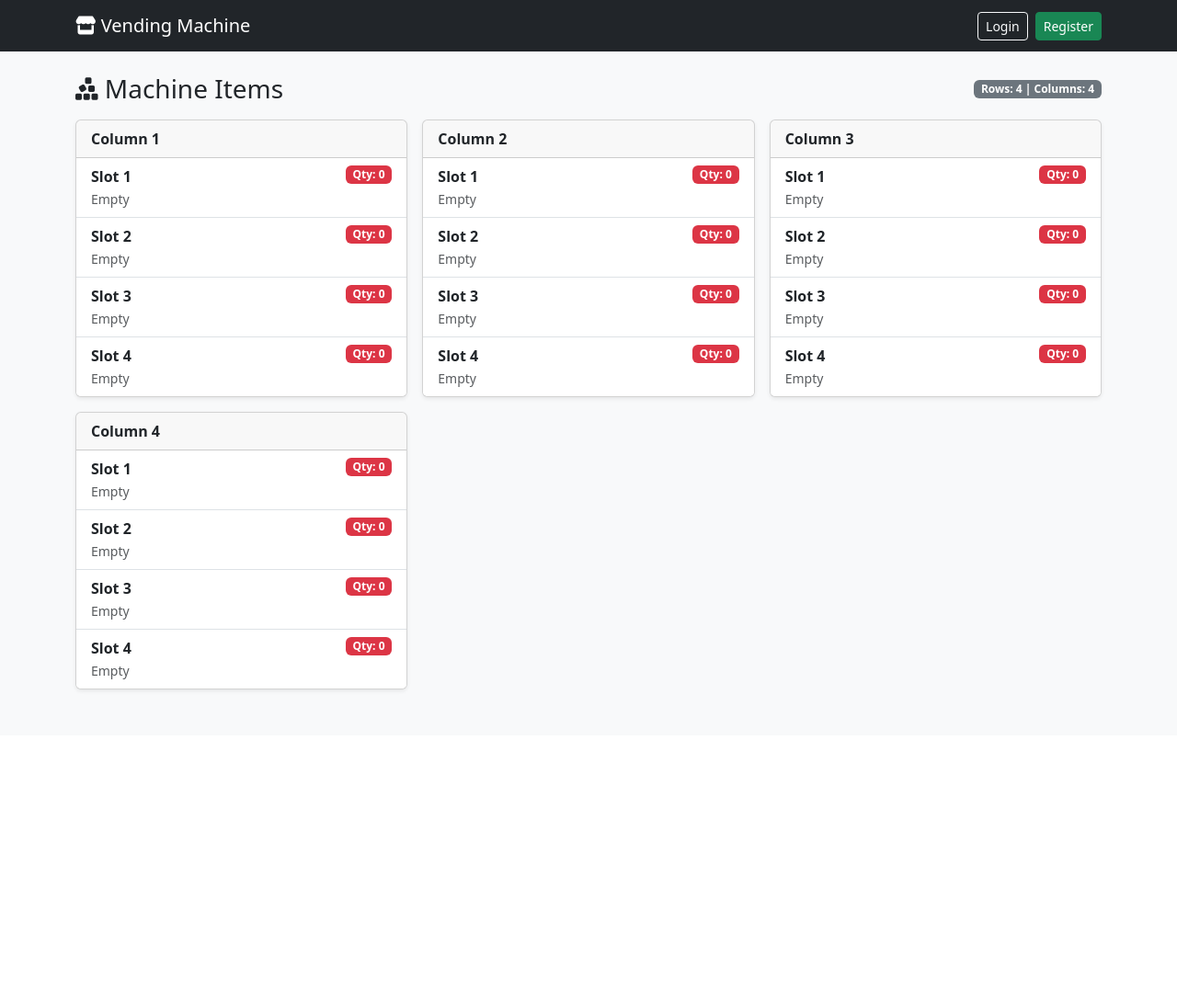
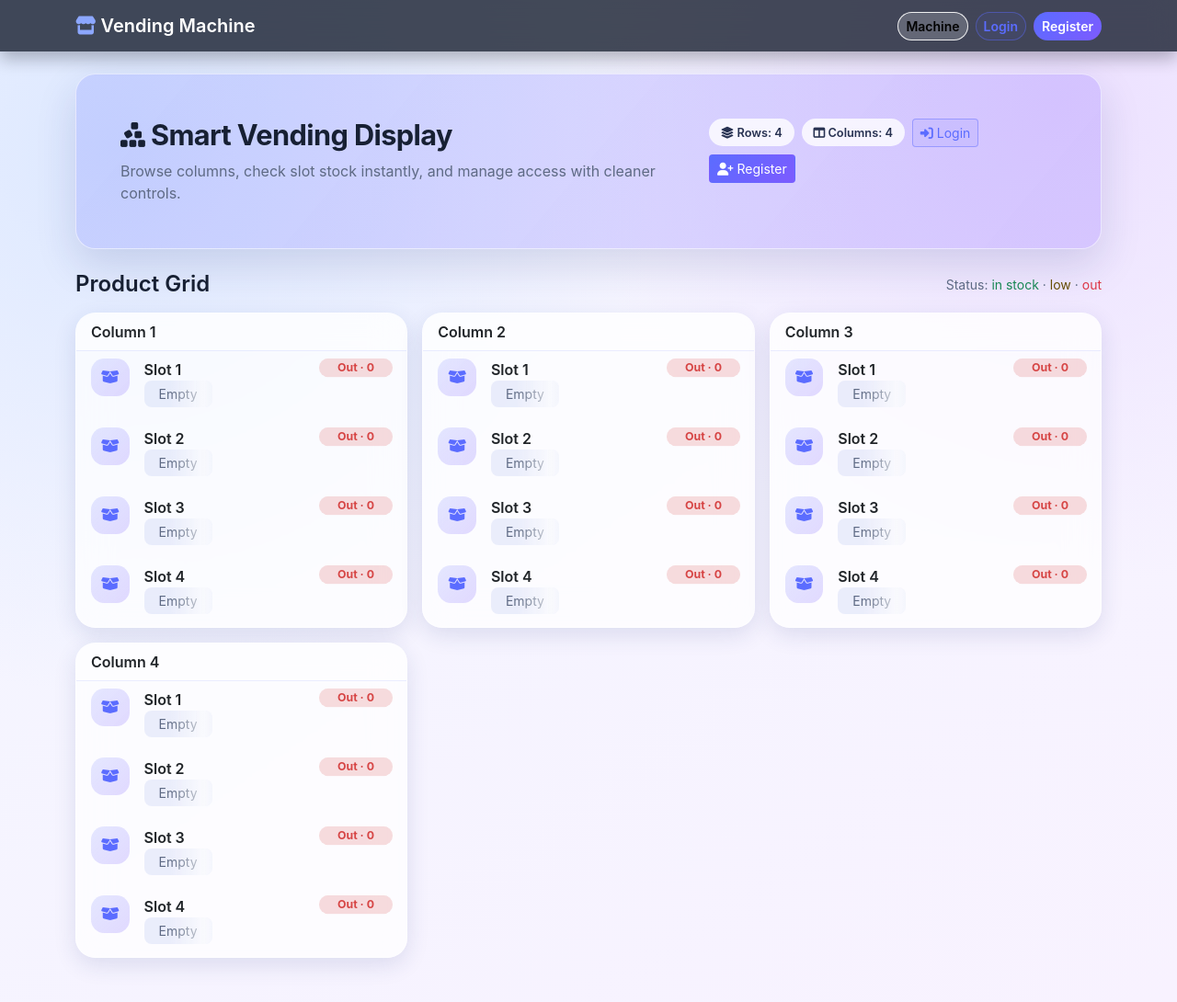
Before and after one commit to my-git-hub-2025/vending-machine, a PHP site: page / in a window 1280 px wide. Shown: the whole page at 92% size. Before the commit the page ends 753 px from the top, so only its background shows below. Run offline with PHP 8.4, Linux system fonts and the light colour scheme.

Commit message:
Implement cohesive UI theme and page redesign
Agent-Logs-Url: https://github.com/my-git-hub-2025/vending-machine/sessions/a85f669e-efdc-4ad1-8107-9bfe3ff8f564

Co-authored-by: my-git-hub-2025 <190592824+my-git-hub-2025@users.noreply.github.com>

```diff
--- /dev/null
+++ b/assets/theme.css
@@ -0,0 +1,239 @@
+:root {
+    --vm-accent: #5b6cff;
+    --vm-accent-dark: #4a58d4;
+    --vm-bg-start: #f3f6ff;
+    --vm-bg-end: #f8f2ff;
+    --vm-surface: rgba(255, 255, 255, 0.72);
+    --vm-surface-strong: rgba(255, 255, 255, 0.92);
+    --vm-border: rgba(255, 255, 255, 0.55);
+    --vm-text: #172033;
+    --vm-muted: #5e6a84;
+    --vm-success: #1f9a6d;
+    --vm-warning: #f3a013;
+    --vm-danger: #d64545;
+    --vm-radius-lg: 1rem;
+    --vm-radius-xl: 1.35rem;
+    --vm-shadow-sm: 0 8px 25px rgba(32, 50, 120, 0.12);
+    --vm-shadow-md: 0 18px 44px rgba(32, 50, 120, 0.15);
+}
+
+* {
+    transition: background-color .2s ease, color .2s ease, border-color .2s ease, box-shadow .2s ease, transform .2s ease;
+}
+
+body.vm-app {
+    min-height: 100vh;
+    background:
+        radial-gradient(circle at 10% 15%, #dde8ff 0%, transparent 40%),
+        radial-gradient(circle at 90% 10%, #ece0ff 0%, transparent 35%),
+        linear-gradient(145deg, var(--vm-bg-start), var(--vm-bg-end));
+    color: var(--vm-text);
+    font-family: "Inter", "Segoe UI", Roboto, Helvetica, Arial, sans-serif;
+}
+
+.vm-navbar {
+    position: sticky;
+    top: 0;
+    z-index: 1030;
+    backdrop-filter: blur(14px);
+    background: rgba(17, 25, 41, 0.78) !important;
+    box-shadow: 0 8px 18px rgba(10, 14, 24, 0.28);
+}
+
+.vm-brand i {
+    color: #8ca7ff;
+}
+
+.vm-nav-actions .btn {
+    border-radius: 999px;
+    font-weight: 600;
+}
+
+.vm-nav-actions .btn.active {
+    border-color: rgba(255, 255, 255, 0.9);
+    background: rgba(255, 255, 255, 0.18);
+}
+
+.btn-vm-primary {
+    background: linear-gradient(135deg, var(--vm-accent), #7d5bff);
+    border-color: transparent;
+    color: #fff;
+}
+
+.btn-vm-primary:hover,
+.btn-vm-primary:focus-visible {
+    background: linear-gradient(135deg, var(--vm-accent-dark), #6e4ef1);
+    color: #fff;
+}
+
+.btn-vm-secondary {
+    border-color: rgba(91, 108, 255, 0.45);
+    color: var(--vm-accent);
+    background: rgba(91, 108, 255, 0.08);
+}
+
+.btn-vm-secondary:hover,
+.btn-vm-secondary:focus-visible {
+    color: #fff;
+    background: var(--vm-accent);
+    border-color: var(--vm-accent);
+}
+
+.btn:active {
+    transform: translateY(1px) scale(0.99);
+}
+
+.vm-page-title {
+    font-size: clamp(1.4rem, 2.4vw, 2.2rem);
+    font-weight: 700;
+    letter-spacing: -0.02em;
+}
+
+.vm-subtle {
+    color: var(--vm-muted);
+}
+
+.surface-card {
+    border: 1px solid var(--vm-border);
+    border-radius: var(--vm-radius-xl);
+    background: var(--vm-surface);
+    backdrop-filter: blur(18px);
+    box-shadow: var(--vm-shadow-sm);
+}
+
+.surface-card .card-header {
+    border-top-left-radius: var(--vm-radius-xl);
+    border-top-right-radius: var(--vm-radius-xl);
+    border-bottom: 1px solid rgba(91, 108, 255, 0.12);
+    background: rgba(255, 255, 255, 0.35);
+}
+
+.hero-panel {
+    border-radius: var(--vm-radius-xl);
+    background: linear-gradient(130deg, rgba(91, 108, 255, 0.2), rgba(129, 86, 255, 0.22));
+    border: 1px solid rgba(255, 255, 255, 0.55);
+    box-shadow: var(--vm-shadow-md);
+}
+
+.hero-chip {
+    border-radius: 999px;
+    padding: .35rem .8rem;
+    font-weight: 600;
+    font-size: .8rem;
+    background: rgba(255, 255, 255, 0.8);
+    color: #283252;
+}
+
+.vm-column-card {
+    animation: vm-fade-up .45s ease both;
+}
+
+.vm-slot-item {
+    border: 0;
+    border-top: 1px solid rgba(91, 108, 255, 0.12);
+    background: transparent;
+}
+
+.vm-slot-item:hover {
+    transform: translateY(-2px);
+    background: rgba(255, 255, 255, 0.56);
+}
+
+.vm-slot-visual {
+    width: 2.6rem;
+    height: 2.6rem;
+    border-radius: .9rem;
+    display: inline-flex;
+    align-items: center;
+    justify-content: center;
+    color: var(--vm-accent);
+    background: linear-gradient(135deg, rgba(91, 108, 255, 0.15), rgba(125, 91, 255, 0.22));
+}
+
+.vm-price {
+    font-weight: 700;
+    letter-spacing: .01em;
+}
+
+.vm-stock-badge {
+    border-radius: 999px;
+    font-weight: 700;
+    min-width: 78px;
+    animation: vm-pulse 1.5s ease-in-out infinite;
+}
+
+.vm-stock-badge.stock-high {
+    background: rgba(31, 154, 109, 0.18);
+    color: var(--vm-success);
+}
+
+.vm-stock-badge.stock-low {
+    background: rgba(243, 160, 19, 0.2);
+    color: #a46800;
+}
+
+.vm-stock-badge.stock-out {
+    background: rgba(214, 69, 69, 0.18);
+    color: var(--vm-danger);
+}
+
+.vm-skeleton {
+    position: relative;
+    overflow: hidden;
+    background: rgba(169, 182, 235, 0.22);
+    border-radius: .5rem;
+}
+
+.vm-skeleton::after {
+    content: "";
+    position: absolute;
+    inset: 0;
+    transform: translateX(-100%);
+    background: linear-gradient(90deg, transparent, rgba(255, 255, 255, 0.7), transparent);
+    animation: vm-shimmer 1.5s infinite;
+}
+
+.form-control, .form-select {
+    border-radius: .85rem;
+    border-color: rgba(91, 108, 255, 0.2);
+}
+
+.form-control:focus, .form-select:focus {
+    border-color: rgba(91, 108, 255, 0.65);
+    box-shadow: 0 0 0 .22rem rgba(91, 108, 255, 0.15);
+}
+
+.table {
+    --bs-table-bg: transparent;
+}
+
+@keyframes vm-pulse {
+    0%, 100% { transform: scale(1); }
+    50% { transform: scale(1.03); }
+}
+
+@keyframes vm-shimmer {
+    100% { transform: translateX(100%); }
+}
+
+@keyframes vm-fade-up {
+    0% {
+        opacity: 0;
+        transform: translateY(6px);
+    }
+    100% {
+        opacity: 1;
+        transform: translateY(0);
+    }
+}
+
+@media (max-width: 767.98px) {
+    .vm-nav-actions {
+        gap: .35rem !important;
+    }
+
+    .vm-nav-actions .btn {
+        font-size: .78rem;
+        padding: .25rem .6rem;
+    }
+}
--- a/includes/layout.php
+++ b/includes/layout.php
@@ -8,6 +8,11 @@ function layoutHeader(string $title): void
 {
     $user = currentUser();
     sendSecurityHeaders();
+    $path = parse_url((string)($_SERVER['REQUEST_URI'] ?? ''), PHP_URL_PATH) ?: '';
+    $onIndex = $path === '/index.php' || $path === '/';
+    $onAdmin = $path === '/admin.php';
+    $onLogin = $path === '/login.php';
+    $onRegister = $path === '/register.php';
     ?>
     <!DOCTYPE html>
     <html lang="en">
@@ -17,21 +22,23 @@ function layoutHeader(string $title): void
         <title><?= h($title) ?></title>
         <link href="https://cdn.jsdelivr.net/npm/bootstrap@5.3.3/dist/css/bootstrap.min.css" rel="stylesheet">
         <link rel="stylesheet" href="https://cdnjs.cloudflare.com/ajax/libs/font-awesome/6.5.2/css/all.min.css">
+        <link rel="stylesheet" href="/assets/theme.css">
     </head>
-    <body class="bg-light">
-    <nav class="navbar navbar-expand-lg navbar-dark bg-dark mb-4">
+    <body class="vm-app">
+    <nav class="navbar navbar-expand-lg navbar-dark vm-navbar mb-4">
         <div class="container">
-            <a class="navbar-brand" href="/index.php"><i class="fa-solid fa-store"></i> Vending Machine</a>
-            <div class="ms-auto text-white d-flex gap-2 align-items-center">
+            <a class="navbar-brand fw-semibold vm-brand" href="/index.php"><i class="fa-solid fa-store"></i> Vending Machine</a>
+            <div class="ms-auto text-white d-flex gap-2 align-items-center vm-nav-actions">
+                <a class="btn btn-sm btn-outline-light <?= $onIndex ? 'active' : '' ?>" href="/index.php">Machine</a>
                 <?php if ($user): ?>
                     <span class="small">Hi, <?= h($user['username']) ?> (<?= h($user['role']) ?>)</span>
                     <?php if (isAdmin()): ?>
-                        <a class="btn btn-sm btn-warning" href="/admin.php"><i class="fa-solid fa-gear"></i> Admin</a>
+                        <a class="btn btn-sm btn-vm-primary <?= $onAdmin ? 'active' : '' ?>" href="/admin.php"><i class="fa-solid fa-gear"></i> Admin</a>
                     <?php endif; ?>
                     <a class="btn btn-sm btn-outline-light" href="/logout.php">Logout</a>
                 <?php else: ?>
-                    <a class="btn btn-sm btn-outline-light" href="/login.php">Login</a>
-                    <a class="btn btn-sm btn-success" href="/register.php">Register</a>
+                    <a class="btn btn-sm btn-vm-secondary <?= $onLogin ? 'active' : '' ?>" href="/login.php">Login</a>
+                    <a class="btn btn-sm btn-vm-primary <?= $onRegister ? 'active' : '' ?>" href="/register.php">Register</a>
                 <?php endif; ?>
             </div>
         </div>
--- a/index.php
+++ b/index.php
@@ -15,34 +15,64 @@ foreach ($products as $product) {
 
 layoutHeader('Vending Machine');
 ?>
+<section class="hero-panel p-4 p-md-5 mb-4">
+    <div class="d-flex flex-column flex-lg-row justify-content-between gap-3">
+        <div>
+            <h1 class="vm-page-title mb-2"><i class="fa-solid fa-cubes-stacked"></i> Smart Vending Display</h1>
+            <p class="mb-0 vm-subtle">Browse columns, check slot stock instantly, and manage access with cleaner controls.</p>
+        </div>
+        <div class="d-flex flex-wrap align-items-start align-content-start gap-2">
+            <span class="hero-chip"><i class="fa-solid fa-layer-group"></i> Rows: <?= h((string)$config['rows']) ?></span>
+            <span class="hero-chip"><i class="fa-solid fa-table-columns"></i> Columns: <?= h((string)$config['columns']) ?></span>
+            <?php if (isLoggedIn()): ?>
+                <?php if (isAdmin()): ?>
+                    <a class="btn btn-sm btn-vm-primary" href="/admin.php"><i class="fa-solid fa-screwdriver-wrench"></i> Admin panel</a>
+                <?php endif; ?>
+                <a class="btn btn-sm btn-vm-secondary" href="/logout.php"><i class="fa-solid fa-right-from-bracket"></i> Logout</a>
+            <?php else: ?>
+                <a class="btn btn-sm btn-vm-secondary" href="/login.php"><i class="fa-solid fa-right-to-bracket"></i> Login</a>
+                <a class="btn btn-sm btn-vm-primary" href="/register.php"><i class="fa-solid fa-user-plus"></i> Register</a>
+            <?php endif; ?>
+        </div>
+    </div>
+</section>
+
 <div class="d-flex justify-content-between align-items-center mb-3">
-    <h1 class="h3 mb-0"><i class="fa-solid fa-cubes-stacked"></i> Machine Items</h1>
-    <span class="badge text-bg-secondary">Rows: <?= h((string)$config['rows']) ?> | Columns: <?= h((string)$config['columns']) ?></span>
+    <h2 class="h4 mb-0 fw-semibold">Product Grid</h2>
+    <small class="vm-subtle">Status: <span class="text-success">in stock</span> · <span class="text-warning-emphasis">low</span> · <span class="text-danger">out</span></small>
 </div>
 
 <div class="row g-3">
     <?php for ($col = 1; $col <= (int)$config['columns']; $col++): ?>
         <div class="col-md-6 col-lg-4">
-            <div class="card h-100 shadow-sm">
+            <div class="card h-100 surface-card vm-column-card">
                 <div class="card-header fw-semibold">Column <?= h((string)$col) ?></div>
                 <ul class="list-group list-group-flush">
                     <?php for ($slot = 1; $slot <= (int)$config['slots_per_column'][$col]; $slot++):
                         $slotKey = $col . '-' . $slot;
                         $assignment = $assignments[$slotKey] ?? null;
                         $product = $assignment ? ($productMap[(int)$assignment['product_id']] ?? null) : null;
+                        $quantity = (int)($assignment['quantity'] ?? 0);
+                        $stockClass = $quantity <= 0 ? 'stock-out' : ($quantity <= 2 ? 'stock-low' : 'stock-high');
+                        $stockText = $quantity <= 0 ? 'Out' : ($quantity <= 2 ? 'Low' : 'In');
                         ?>
-                        <li class="list-group-item d-flex justify-content-between align-items-start">
-                            <div>
-                                <div class="fw-semibold">Slot <?= h((string)$slot) ?></div>
+                        <li class="list-group-item vm-slot-item d-flex justify-content-between align-items-start gap-3">
+                            <div class="d-flex gap-3 align-items-start">
+                                <span class="vm-slot-visual">
+                                    <i class="fa-solid <?= $product ? 'fa-bottle-water' : 'fa-box-open' ?>"></i>
+                                </span>
+                                <div>
+                                    <div class="fw-semibold">Slot <?= h((string)$slot) ?></div>
                                 <?php if ($product): ?>
                                     <div><?= h((string)$product['name']) ?></div>
-                                    <small class="text-muted">$<?= h(number_format((float)$product['price'], 2)) ?></small>
+                                    <small class="vm-price">$<?= h(number_format((float)$product['price'], 2)) ?></small>
                                 <?php else: ?>
-                                    <small class="text-muted">Empty</small>
+                                    <small class="vm-subtle d-inline-block vm-skeleton px-3 py-1">Empty</small>
                                 <?php endif; ?>
+                                </div>
                             </div>
-                            <span class="badge <?= ($assignment && (int)$assignment['quantity'] > 0) ? 'text-bg-success' : 'text-bg-danger' ?>">
-                                Qty: <?= h((string)(int)($assignment['quantity'] ?? 0)) ?>
+                            <span class="badge vm-stock-badge <?= h($stockClass) ?>">
+                                <?= h($stockText) ?> · <?= h((string)$quantity) ?>
                             </span>
                         </li>
                     <?php endfor; ?>
--- a/login.php
+++ b/login.php
@@ -42,9 +42,9 @@ layoutHeader('Login');
 ?>
 <div class="row justify-content-center">
     <div class="col-md-5">
-        <div class="card shadow-sm">
+        <div class="card surface-card">
             <div class="card-body">
-                <h1 class="h4 mb-3"><i class="fa-solid fa-right-to-bracket"></i> Login</h1>
+                <h1 class="vm-page-title h4 mb-3"><i class="fa-solid fa-right-to-bracket"></i> Login</h1>
                 <?php if ($error): ?><div class="alert alert-danger"><?= h($error) ?></div><?php endif; ?>
                 <form method="post">
                     <input type="hidden" name="csrf_token" value="<?= h(getCsrfToken()) ?>">
@@ -56,7 +56,7 @@ layoutHeader('Login');
                         <label class="form-label" for="password">Password</label>
                         <input id="password" class="form-control" type="password" name="password" required>
                     </div>
-                    <button class="btn btn-primary w-100">Sign in</button>
+                    <button class="btn btn-vm-primary w-100">Sign in</button>
                 </form>
             </div>
         </div>
--- a/register.php
+++ b/register.php
@@ -55,9 +55,9 @@ layoutHeader('Register');
 ?>
 <div class="row justify-content-center">
     <div class="col-md-5">
-        <div class="card shadow-sm">
+        <div class="card surface-card">
             <div class="card-body">
-                <h1 class="h4 mb-3"><i class="fa-solid fa-user-plus"></i> Register</h1>
+                <h1 class="vm-page-title h4 mb-3"><i class="fa-solid fa-user-plus"></i> Register</h1>
                 <?php if ($error): ?><div class="alert alert-danger"><?= h($error) ?></div><?php endif; ?>
                 <form method="post">
                     <input type="hidden" name="csrf_token" value="<?= h(getCsrfToken()) ?>">
@@ -69,7 +69,7 @@ layoutHeader('Register');
                         <label class="form-label" for="password">Password</label>
                         <input id="password" class="form-control" type="password" name="password" required>
                     </div>
-                    <button class="btn btn-primary w-100">Create account</button>
+                    <button class="btn btn-vm-primary w-100">Create account</button>
                 </form>
             </div>
         </div>
```
Also changed, not shown: admin.php (+14 -11 lines).
